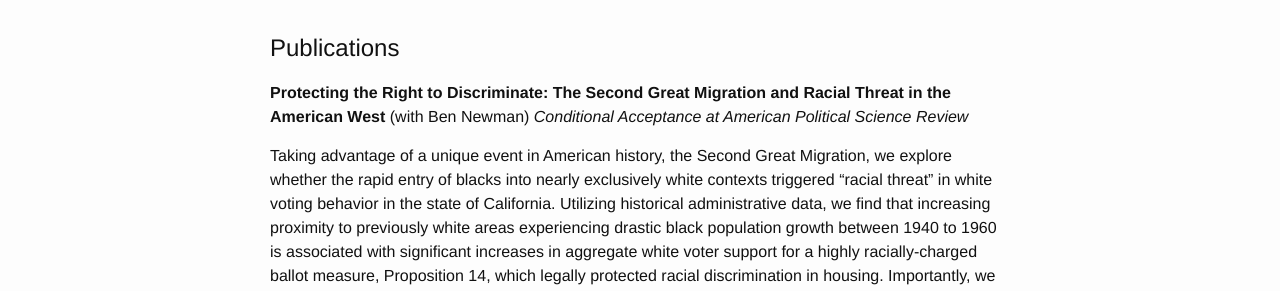
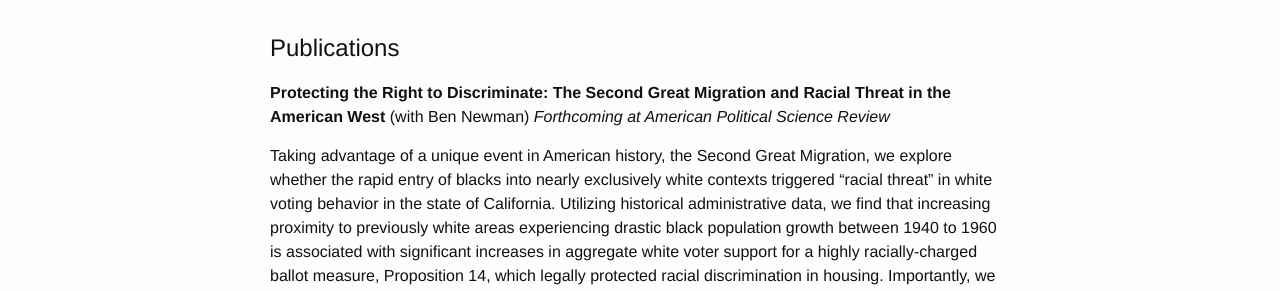
Before and after one commit to tylerreny/tylerreny.github.io, a Jekyll site: the page built from research.md, in a window 1280 px wide and 900 px high. Shown: the part 134-425 px from the top of the window. Built offline with Jekyll 4.4.1, drawn with Linux system fonts in a browser that asks for light colours.

Commit message:
update cv

```diff
--- a/index.html
+++ b/index.html
@@ -6,4 +6,4 @@ title:
   <img src="/img/headshot2.jpg" align="left" hspace="15" />
 </section>
 
-Tyler is a PhD candidate studying American political behavior, campaigns and elections, racial and ethnic politics, and quantitative methodology at UCLA. He grew up in Maine and lived in New York City and Seattle before moving to Los Angeles. He has published in <i>Comparative Political Studies</i>, <i>Political Research Quarterly</i>, <i>Social Science Quarterly</i>, and <i>Aztl&aacute;n</i>.
+Tyler is a PhD candidate studying American political behavior, campaigns and elections, racial and ethnic politics, and quantitative methodology at UCLA. He grew up in Maine and lived in New York City and Seattle before moving to Los Angeles. He has published in <i>Comparative Political Studies</i>, <i>Political Research Quarterly</i>, <i>Social Science Quarterly</i>, and <i>Aztl&aacute;n</i>, and has work forthcoming at <i>The American Political Science Review</i>.
--- a/research.md
+++ b/research.md
@@ -6,7 +6,7 @@ permalink: /research/
 
 # Publications
 
-**Protecting the Right to Discriminate: The Second Great Migration and Racial Threat in the American West** (with Ben Newman) *Conditional Acceptance at American Political Science Review*
+**Protecting the Right to Discriminate: The Second Great Migration and Racial Threat in the American West** (with Ben Newman) *Forthcoming at American Political Science Review*
 
 Taking advantage of a unique event in American history, the Second Great Migration, we explore whether the rapid entry of blacks into nearly exclusively white contexts triggered "racial threat" in white voting behavior in the state of California. Utilizing historical administrative data, we find that increasing proximity to previously white areas experiencing drastic black population growth between 1940 to 1960 is associated with significant increases in aggregate white voter support for a highly racially-charged ballot measure, Proposition 14, which legally protected racial discrimination in housing. Importantly, we find that this result holds when restricting the analysis to all-white areas with high rates of residential tenure and low rates of white population growth. These latter findings indicate that this relationship materializes in contexts where a larger share of white voters (a) were present during the treatment and (b) exercised residential-choice before the treatment commenced, which is suggestive of a causal effect.  [[Replication]](https://dataverse.harvard.edu/dataverse/tylerreny)
 
```
Also changed, not shown: 8 other files.
